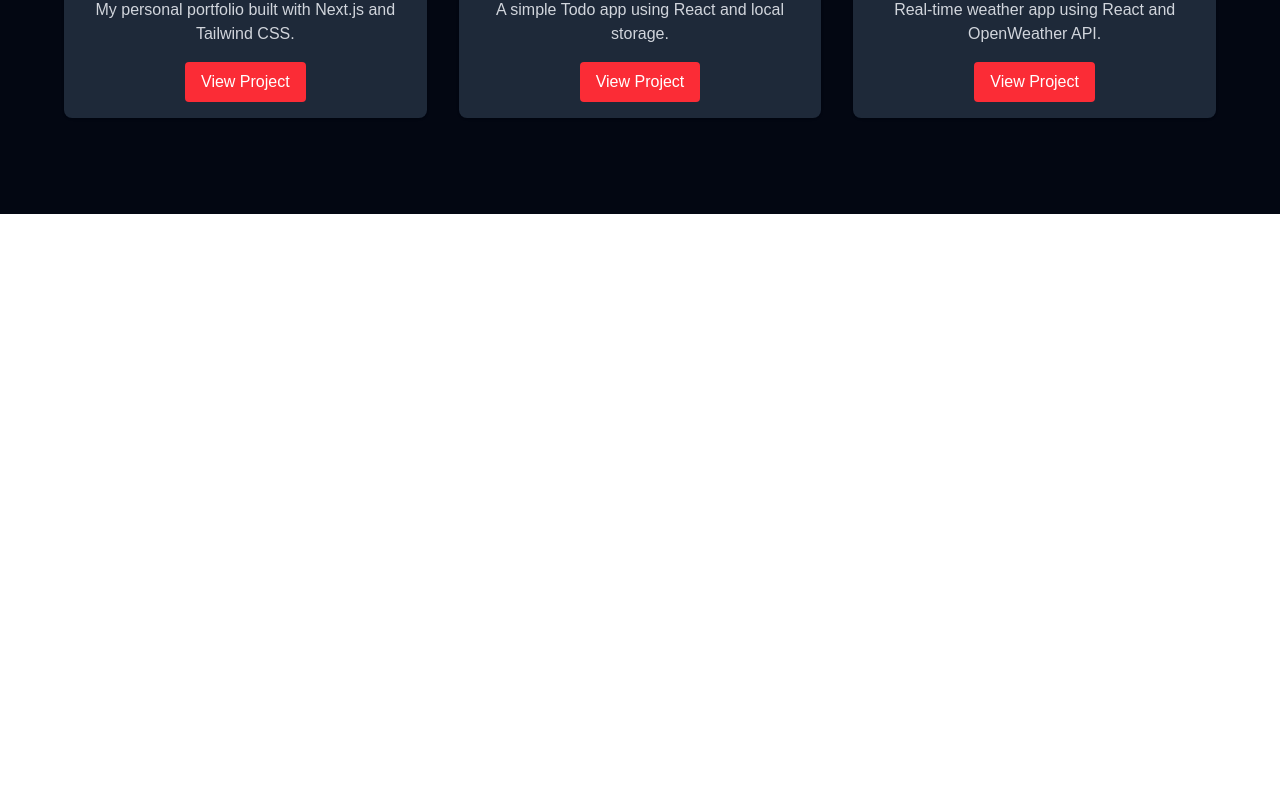
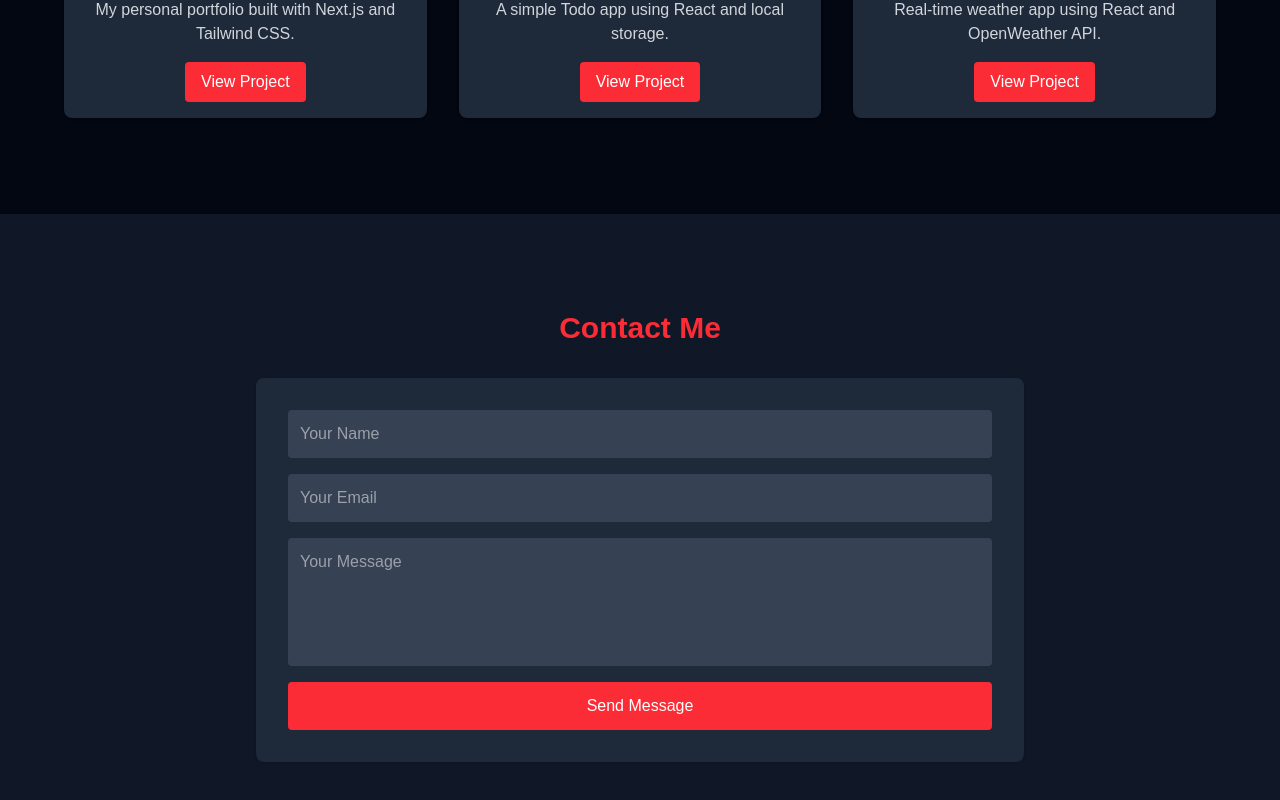
Before and after one commit to HasiniNavindya/my-portfolio, a Next.js app: page / in a window 1280 px wide. Shown: the part 1402-2202 px from the top of the page. Before the commit the page ends 1616 px from the top, so only its background shows below. Built offline with nearby package versions, Linux system fonts and the light colour scheme.

Commit message:
Added Contact page and ContactForm component

```diff
--- a/src/app/page.js
+++ b/src/app/page.js
@@ -2,6 +2,7 @@ import Navbar from "@/components/Navbar";
 import HeroSection from "@/components/HeroSection";
 import SkillsSection from "@/components/SkillsSection";
 import ProjectsSection from "@/components/ProjectsSection";
+import ContactForm from "@/components/ContactForm";
 
 export default function HomePage() {
   return (
@@ -10,6 +11,7 @@ export default function HomePage() {
       <HeroSection />
       <SkillsSection />
       <ProjectsSection />
+      <ContactForm />
     </main>
   );
 }
--- /dev/null
+++ b/src/components/ContactForm.jsx
@@ -0,0 +1,67 @@
+// src/components/ContactForm.jsx
+"use client";
+import { useState } from "react";
+
+export default function ContactForm() {
+  const [form, setForm] = useState({ name: "", email: "", message: "" });
+  const [status, setStatus] = useState("");
+
+  const handleChange = (e) => {
+    setForm({ ...form, [e.target.name]: e.target.value });
+  };
+
+  const handleSubmit = (e) => {
+    e.preventDefault();
+    setStatus("Thank you! I will get back to you soon.");
+    setForm({ name: "", email: "", message: "" });
+    // Here you can later integrate SendGrid API or Next.js API route
+  };
+
+  return (
+    <section className="bg-gray-900 text-white py-24 px-6" id="contact">
+      <div className="max-w-3xl mx-auto">
+        <h2 className="text-3xl font-bold text-red-500 mb-8 text-center">
+          Contact Me
+        </h2>
+        <form
+          onSubmit={handleSubmit}
+          className="flex flex-col gap-4 bg-gray-800 p-8 rounded-lg shadow"
+        >
+          <input
+            type="text"
+            name="name"
+            value={form.name}
+            onChange={handleChange}
+            placeholder="Your Name"
+            required
+            className="p-3 rounded bg-gray-700 text-white focus:outline-none"
+          />
+          <input
+            type="email"
+            name="email"
+            value={form.email}
+            onChange={handleChange}
+            placeholder="Your Email"
+            required
+            className="p-3 rounded bg-gray-700 text-white focus:outline-none"
+          />
+          <textarea
+            name="message"
+            value={form.message}
+            onChange={handleChange}
+            placeholder="Your Message"
+            required
+            className="p-3 rounded bg-gray-700 text-white focus:outline-none resize-none h-32"
+          />
+          <button
+            type="submit"
+            className="bg-red-500 hover:bg-red-600 text-white py-3 rounded transition"
+          >
+            Send Message
+          </button>
+        </form>
+        {status && <p className="mt-4 text-green-400 text-center">{status}</p>}
+      </div>
+    </section>
+  );
+}
```
Also changed, not shown: src/app/contact/page.js (added).
